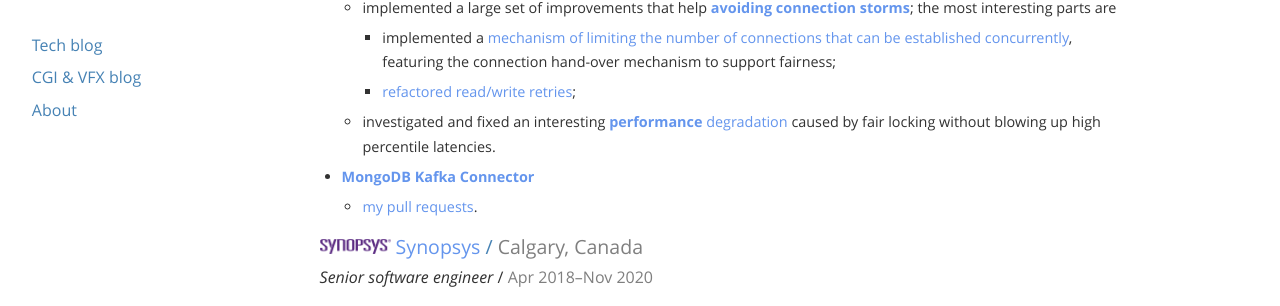
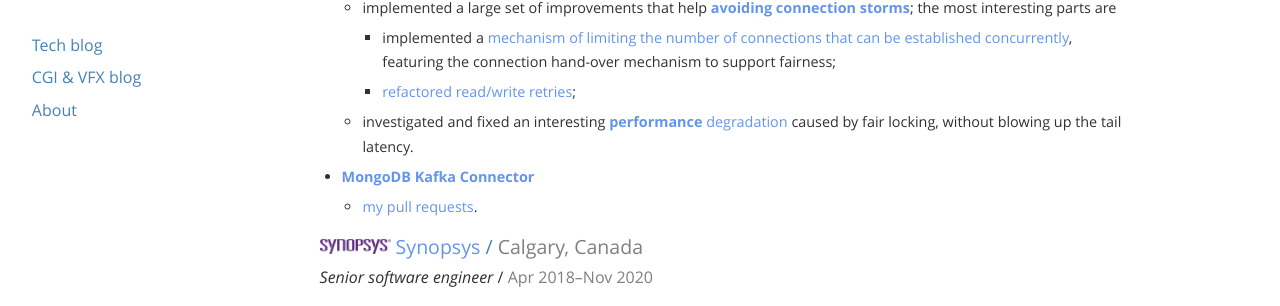
Before and after one commit to stIncMale/stincmale.github.io, a Jekyll site: the page built from resume.md, in a window 1280 px wide and 900 px high, scrolled down 490 px. Shown: the part 148-454 px from the top of the window. Built offline with Jekyll 4.4.1, drawn with Linux system fonts in a browser that asks for light colours.

Commit message:
Improve the wording in `resume`

```diff
--- a/resume.md
+++ b/resume.md
@@ -118,7 +118,7 @@ _Senior Java driver engineer_ / <span class="resume-insignificant">Jan 2021&ndas
     * [refactored read/write retries](https://github.com/mongodb/mongo-java-driver/pull/782);
   * investigated and fixed an interesting
     [**performance** degradation](https://jira.mongodb.org/browse/JAVA-4452?focusedCommentId=4316187&page=com.atlassian.jira.plugin.system.issuetabpanels%3Acomment-tabpanel#comment-4316187)
-    caused by fair locking without blowing up high percentile latencies.
+    caused by fair locking, without blowing up the tail latency.
 * **[MongoDB Kafka Connector](https://www.mongodb.com/docs/kafka-connector/)**
   * [my pull requests](https://github.com/pulls?q=is%3Apr+author%3AstIncMale+repo%3Amongodb%2Fmongo-kafka).
 </div>
```
